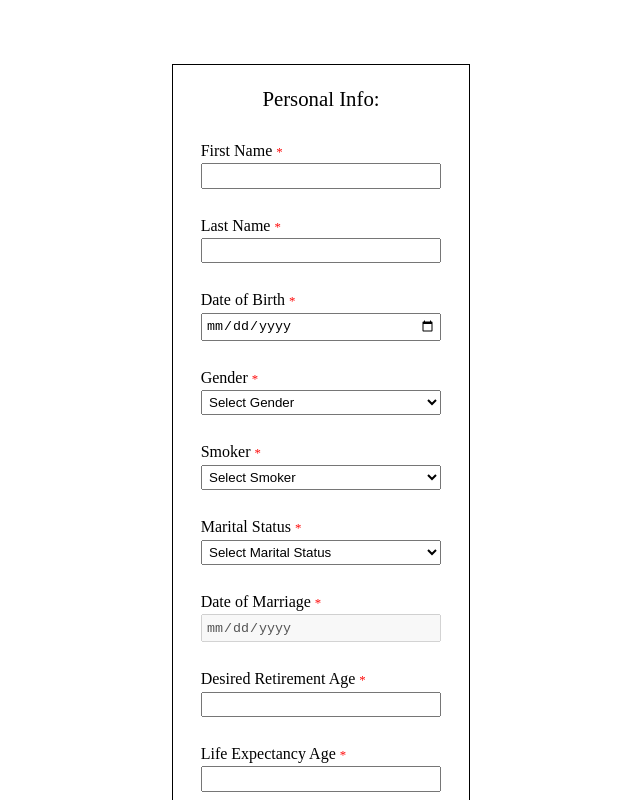
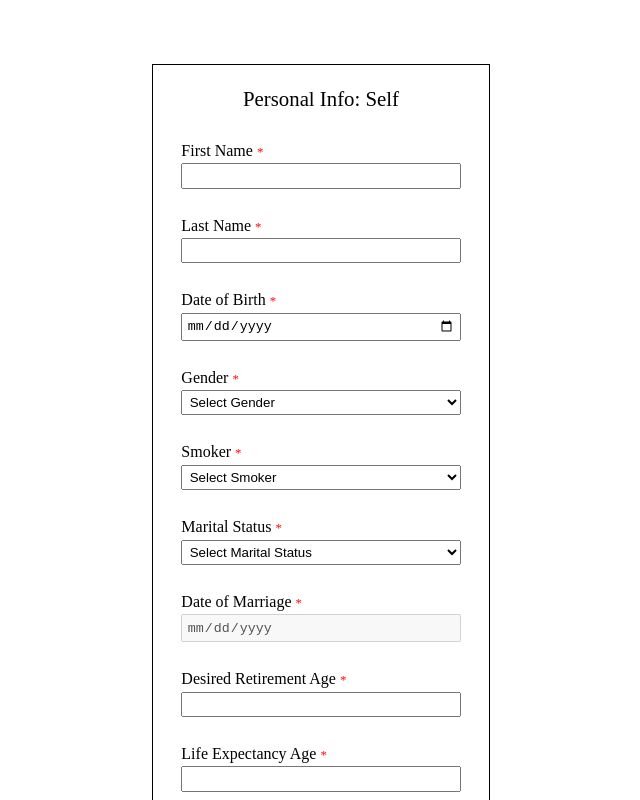
Before and after one commit to lostvikx/enivesh-form, a React (Create React App) app: page / in a window 1280 px wide. Shown: the top 800 px of the page, without its empty margins (319-959 px from the left). Built offline with nearby package versions, Linux system fonts and the light colour scheme.

Commit message:
setSaves state

```diff
--- a/src/components/Form.js
+++ b/src/components/Form.js
@@ -1,4 +1,4 @@
-import React from "react";
+import React, { useState } from "react";
 import FormField from "./FormField";
 import fields from "../formFields";
 
@@ -20,6 +20,8 @@ const totalUserData = {
 
 const Form = (props) => {
 
+  const [saves, setSaves] = useState(0);
+
   const handleSubmit = (evt) => {
 
     evt.preventDefault();
@@ -39,6 +41,8 @@ const Form = (props) => {
     //   totalUserData[props.formId] = [];
     // }
 
+    setSaves(saves + 1);
+
     // console.log(userData);
     totalUserData[props.formId].push(userData);
     console.log(totalUserData);
@@ -48,9 +52,11 @@ const Form = (props) => {
 
   const inputFields = fields[props.formId].map((field, key) => <FormField data={field} key={key} />);
 
+  const userName = (saves === 0) ? "Self" : (saves === 1) ? "Spouse" : "Other"
+
   return (
     <form onSubmit={handleSubmit}>
-      <legend>{props.formName}:</legend>
+      <legend>{props.formName}: {userName}</legend>
       { inputFields }
       <button type="submit">Save</button>
     </form>
--- a/src/components/FormField.js
+++ b/src/components/FormField.js
@@ -27,7 +27,7 @@ export default function FormField(props) {
 
   const handleMarriageStatusChange = (ev) => {
     ev.preventDefault();
-    console.log("change detected", ev.target.value.toLowerCase());
+    // console.log("change detected", ev.target.value.toLowerCase());
 
     const marritalStatus = ev.target.value.toLowerCase();
     const marriageDate = document.getElementById("dateOfMarriage");
```
